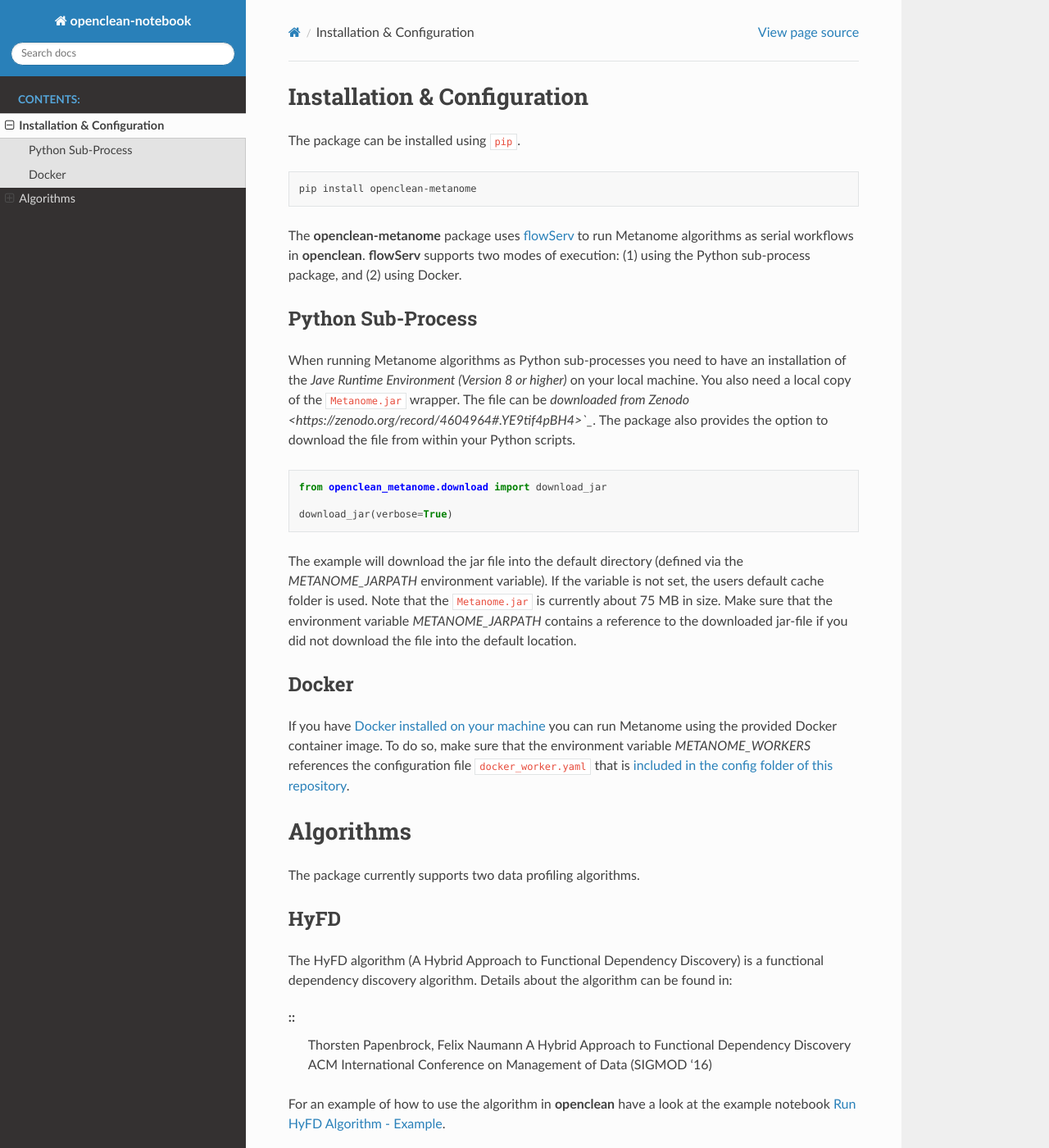
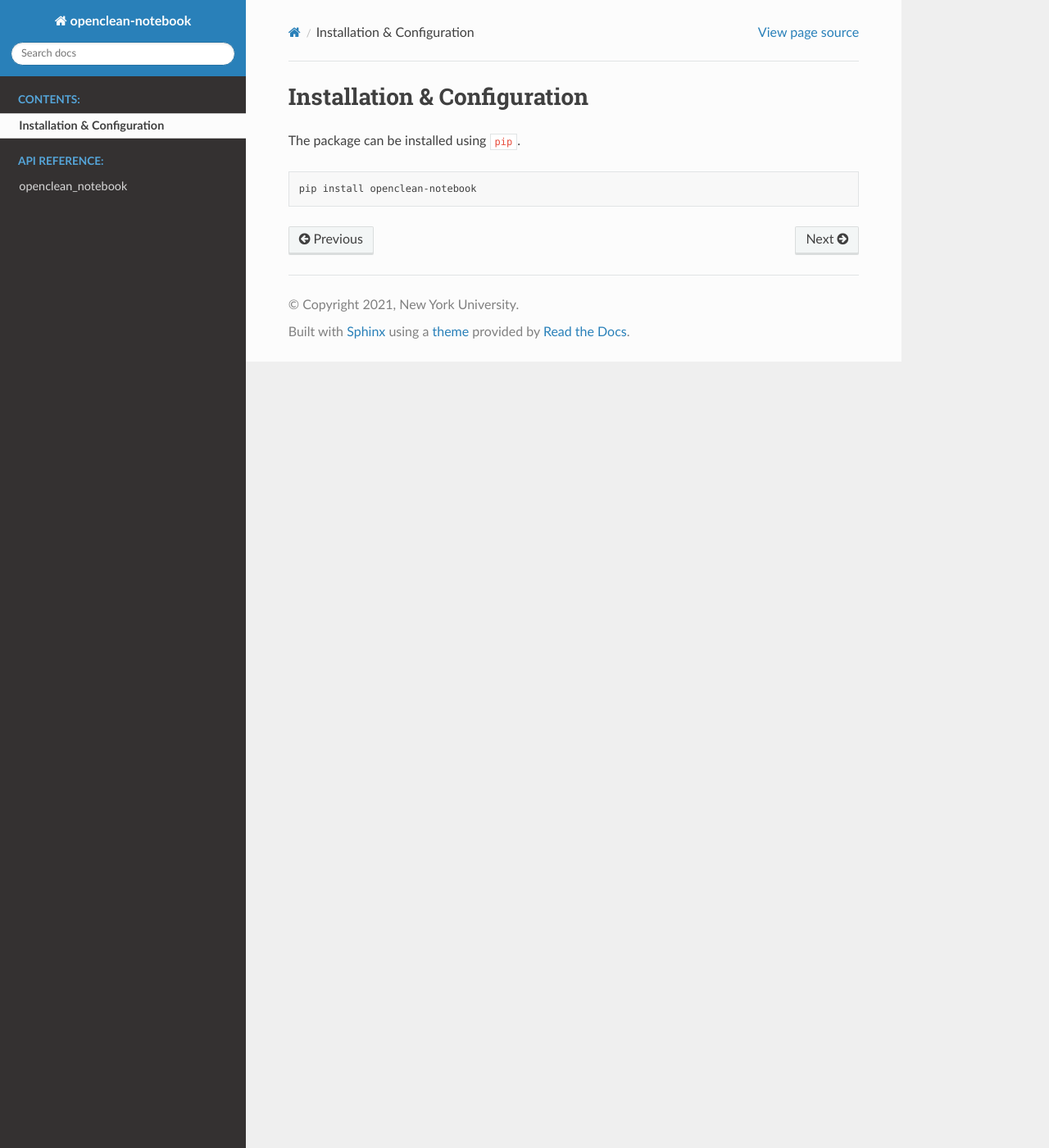
Before and after one commit to VIDA-NYU/openclean-notebook, a Sphinx documentation site: the page built from docs/source/installation.rst, in a window 1280 px wide and 1400 px high. Shown: the whole window at 82% size. Built offline with Sphinx 7.4.7 and the Read the Docs theme 2.0.0, drawn with Linux system fonts in a browser that asks for light colours; pages that are not in the unit, such as notebooks, are missing from menus; some of the changed text lies outside the part shown.

```diff
--- a/docs/index.rst
+++ b/docs/index.rst
@@ -8,7 +8,7 @@
 Welcome to openclean's Metanome Wrapper Documentation!
 ======================================================
 
-This package is an extension for the `openclean-core package <https://github.com/VIDA-NYU/openclean-core>`_. It provides access to data profiling algorithms from the `Metanome project <https://github.com/HPI-Information-Systems/Metanome>`_ in **openclean**. The algorithms themselves are executable via the `Metanome Wrapper <https://github.com/VIDA-NYU/openclean-metanome-algorithms>`_ that enables to run Metanome algorithms via the command line.
+This package provides a graphical user interface for **openclean** to be used in notebook environments like Jupyter Notebooks. For a brief overview please have a look at the `example notebook <https://github.com/VIDA-NYU/openclean-notebook/blob/master/examples/notebooks/Openclean%20Goes%20Jupyter%20-%20Example.ipynb>`_ that shows how to register and run commands.
 
 
 ..  toctree::
--- a/docs/source/installation.rst
+++ b/docs/source/installation.rst
@@ -7,54 +7,4 @@ The package can be installed using ``pip``.
 
 .. code-block:: bash
 
-    pip install openclean-metanome
-
-
-The **openclean-metanome** package uses `flowServ <https://github.com/scailfin/flowserv-core>`_ to run Metanome algorithms as serial workflows in **openclean**. **flowServ** supports two modes of execution: (1) using the Python sub-process package, and (2) using Docker.
-
-Python Sub-Process
-------------------
-
-When running Metanome algorithms as Python sub-processes you need to have an installation of the *Jave Runtime Environment (Version 8 or higher)* on your local machine. You also need a local copy of the ``Metanome.jar`` wrapper. The file can be `downloaded from Zenodo <https://zenodo.org/record/4604964#.YE9tif4pBH4>`_`. The package also provides the option to download the file from within your Python scripts.
-
-.. code-block:: python
-
-    from openclean_metanome.download import download_jar
-
-    download_jar(verbose=True)
-
-The example will download the jar file into the default directory (defined via the *METANOME_JARPATH* environment variable). If the variable is not set, the users default cache folder is used. Note that the ``Metanome.jar`` is currently about 75 MB in size. Make sure that the environment variable *METANOME_JARPATH* contains a reference to the downloaded jar-file if you did not download the file into the default location.
-
-Docker
-------
-
-If you have `Docker installed on your machine <https://docs.docker.com/get-docker/>`_ you can run Metanome using the provided Docker container image. To do so, make sure that the environment variable *METANOME_WORKERS* references the configuration file ``docker_worker.yaml`` that is `included in the config folder of this repository <https://github.com/VIDA-NYU/openclean-metanome/blob/master/config/docker_worker.yaml>`_.
-
-
-Algorithms
-==========
-
-The package currently supports two data profiling algorithms.
-
-
-HyFD
-----
-
-The HyFD algorithm (A Hybrid Approach to Functional Dependency Discovery) is a functional dependency discovery algorithm. Details about the algorithm can be found in:
-
-
-::
-    Thorsten Papenbrock, Felix Naumann
-    A Hybrid Approach to Functional Dependency Discovery
-    ACM International Conference on Management of Data (SIGMOD '16)
-
-
-For an example of how to use the algorithm in **openclean** have a look at the example notebook `Run HyFD Algorithm - Example <https://github.com/VIDA-NYU/openclean-metanome/blob/master/examples/notebooks/RunHyFD.ipynb>`_.
-
-
-HyUCC
------
-
-The HyUCC algorithm (A Hybrid Approach for Efficient Unique Column Combination Discovery) is a unique column combination discovery. Details about the algorithm `can be found here <https://hpi.de/fileadmin/user_upload/fachgebiete/naumann/publications/2017/paper.pdf>`_.
-
-For an example of how to use the algorithm in **openclean** have a look at the example notebook `Run HyUCC Algorithm - Example <https://github.com/VIDA-NYU/openclean-metanome/blob/master/examples/notebooks/Run%20HyUCC.ipynb>`_.
+    pip install openclean-notebook
```
Also changed, not shown: README.rst (+26 -4 lines), docs/source/api/modules.rst (added, +7 -0 lines), docs/source/api/openclean_notebook.controller.comm.rst (added, +7 -0 lines), docs/source/api/openclean_notebook.controller.html.rst (added, +7 -0 lines), docs/source/api/openclean_notebook.controller.rst (added, +24 -0 lines), docs/source/api/openclean_notebook.controller.spreadsheet.base.rst (added, +7 -0 lines), docs/source/api/openclean_notebook.controller.spreadsheet.data.rst (added, +7 -0 lines), docs/source/api/openclean_notebook.controller.spreadsheet.rst (added, +16 -0 lines), docs/source/api/openclean_notebook.engine.rst (added, +7 -0 lines), docs/source/api/openclean_notebook.rst (added, +24 -0 lines), docs/source/api/openclean_notebook.version.rst (added, +7 -0 lines), docs/graphics/logo.png, 2 other files.
